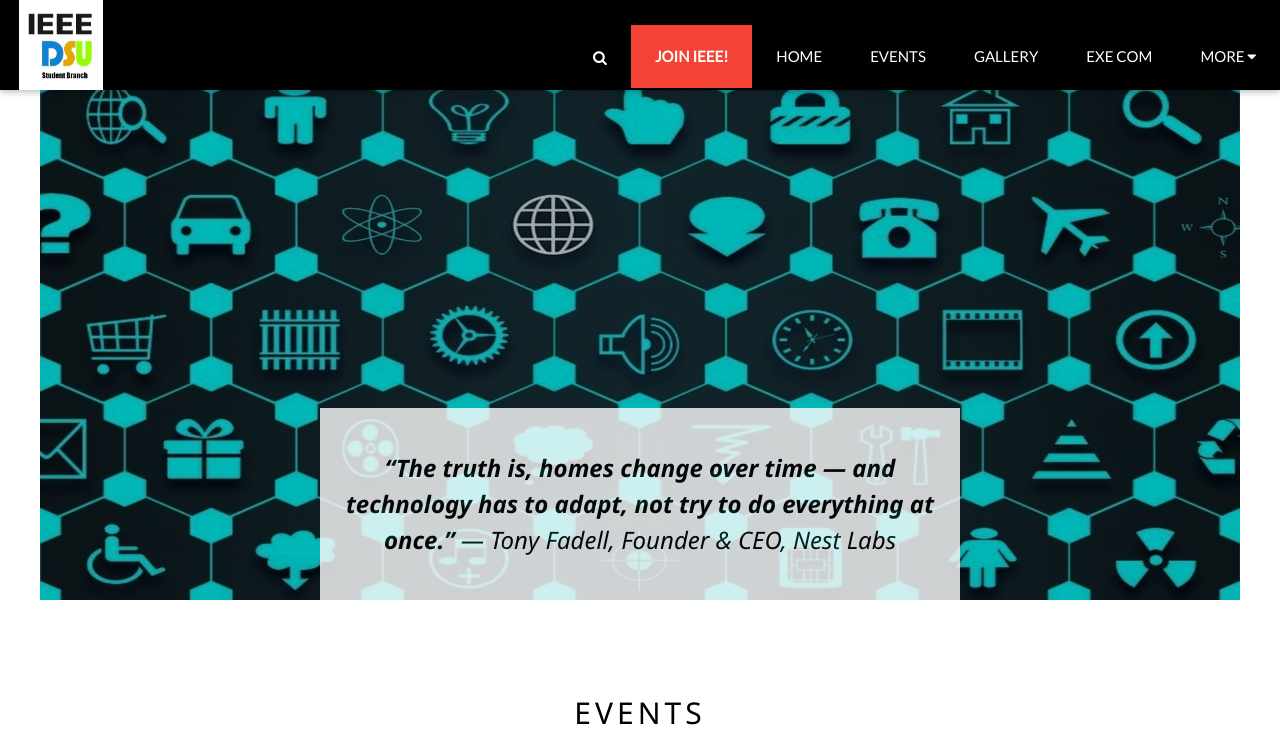
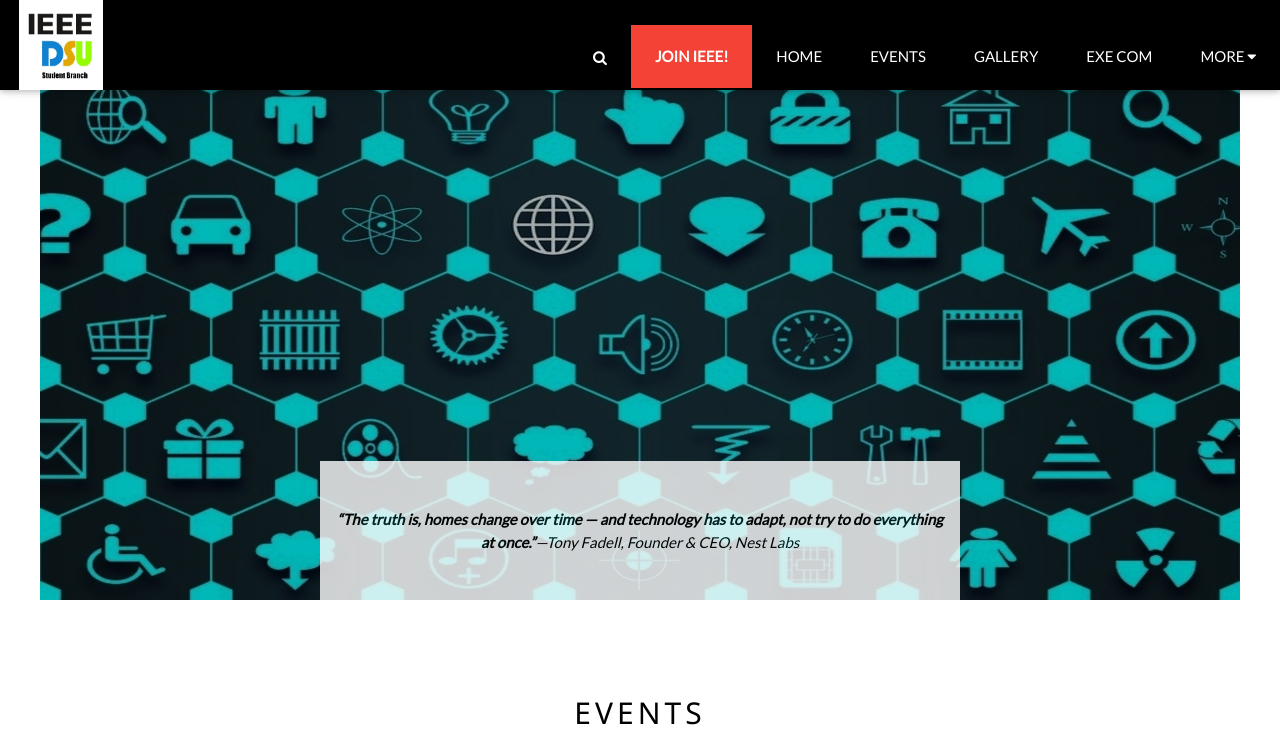
Before and after one commit to karthikcd7/IEEE-DSU-Website-Design-Contest-2nd-Year, a Flask app: page / in a window 1280 px wide. Shown: the top 752 px of the page. Run offline with Flask 2, Linux system fonts and the light colour scheme.

Commit message:
Fixed SLide Show

```diff
--- a/templates/home.html
+++ b/templates/home.html
@@ -10,26 +10,26 @@
 
   <div class="mySlides display-container center">
     <img src="/static/bg2.jpg" style="max-width:100%">
-    <div class="display-bottommiddle container text-black padding-32 hide-small" style="background: white;opacity: 80%;">
-      <h3 style="font-family: Verdana, Geneva, Tahoma, sans-serif;"><b><i>“The IoT is big news because it ups the ante: ‘Reach out and touch somebody’ is becoming ‘reach out and touch everything’.”</b> — Parker Trewin, Senior Director of Content and Communications, Aria Systems</i></h3>
+    <div class="display-bottommiddle container text-black padding-32 " style="background: white;opacity: 80%;">
+      <p style="font-family: Verdana, Geneva, Tahoma, sans-serif;"><b><i>"The human brain is an incredible pattern-matching machine."</b><br> —Jeff Bezos </i></p>
     </div>
   </div>
   <div class="mySlides display-container center">
     <img src="/static/bg3.jpg" style="max-width:100%">
-    <div class="display-bottommiddle container text-black padding-32 hide-small" style="background: white;opacity: 80%;">
-      <h3><i><b>“The truth is, homes change over time — and technology has to adapt, not try to do everything at once.”</b> — Tony Fadell, Founder & CEO, Nest Labs</i></h3>
+    <div class="display-bottommiddle container text-black padding-32 " style="background: white;opacity: 80%;">
+      <p><i><b>“The truth is, homes change over time — and technology has to adapt, not try to do everything at once.”</b>—Tony Fadell, Founder & CEO, Nest Labs</i></p>
     </div>
   </div>
   <div class="mySlides display-container center">
     <img src="/static/bg4.jpg" style="max-width:100%">
-    <div class="display-bottommiddle container text-black padding-32 hide-small" style="background: white;opacity: 80%;">
-      <h3><b><i>"Hardware becomes a piece of culture that anyone can build upon."</b> - Massimo Banzi </i></h3>
+    <div class="display-bottommiddle container text-black padding-32 " style="background: white;opacity: 80%;">
+      <p><b><i>"Hardware becomes a piece of culture that anyone can build upon."</b><br> —Massimo Banzi </i></p>
     </div>
   </div>
   <div class="mySlides display-container center">
     <img src="/static/bg5.jpg" style="max-width:100%">
-    <div class="display-bottommiddle container text-black padding-32 hide-small" style="background: white;opacity: 80%;">
-      <h3><b><i>“The IoT is big news because it ups the ante: ‘Reach out and touch somebody’ is becoming ‘reach out and touch everything’.”</b> — Parker Trewin, Senior Director of Content and Communications, Aria Systems </i></h3>
+    <div class="display-bottommiddle container text-black padding-32 " style="background: white;opacity: 80%;">
+      <p><b><i>"Science is organized knowledge.Wisdom is organized life."</b><br>—Immanuel Kant</i></p>
     </div>
   </div>
 
@@ -133,7 +133,7 @@
 <!-- End Page Content -->
 </div>
 
+</body>
 
-</body>
 </html>
 {% endblock %}
```
